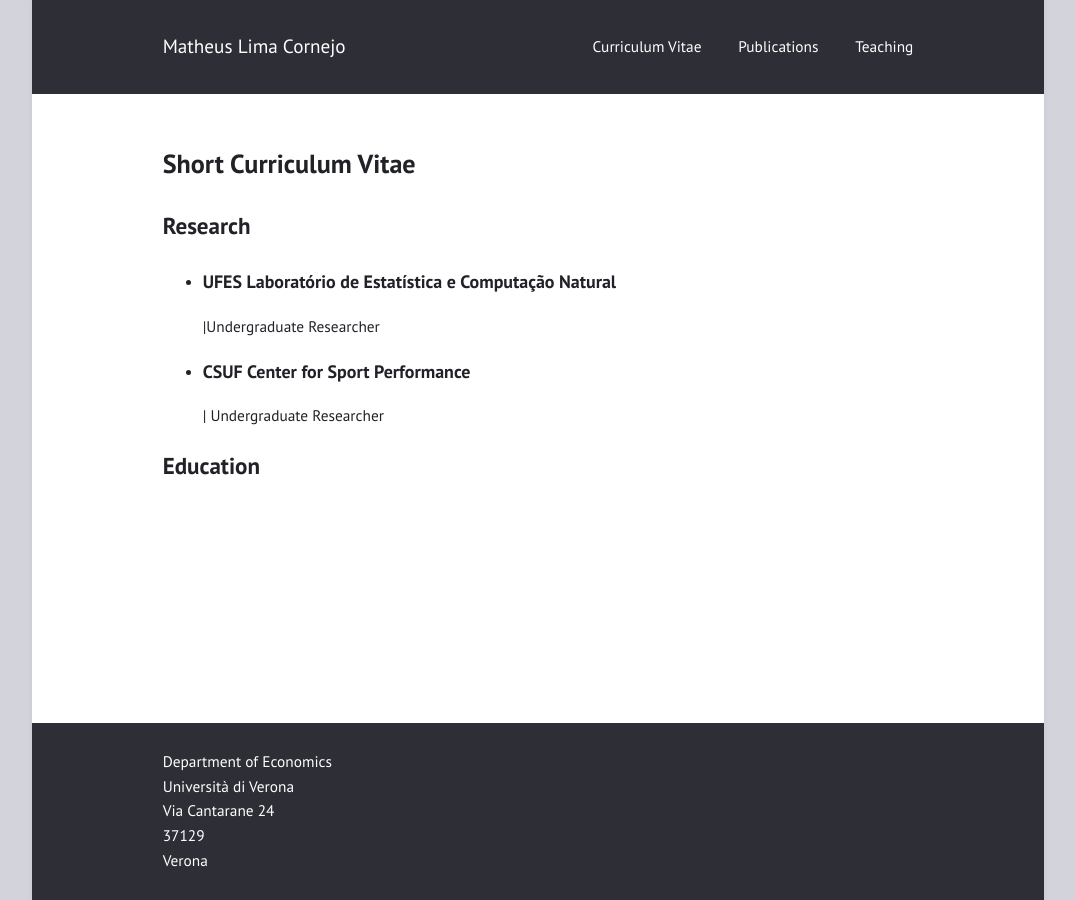
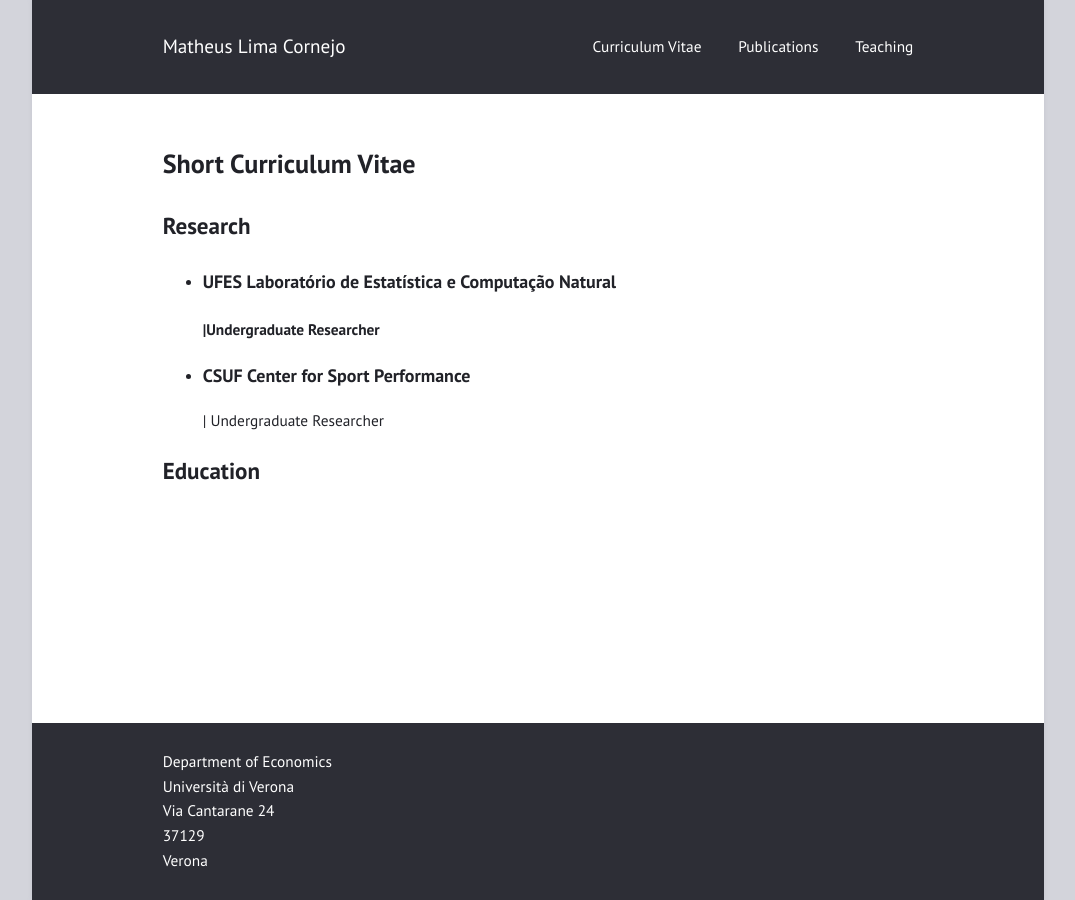
Before and after one commit to limacornejo/limacornejo.github.io, a Jekyll site: the page built from cv.md, in a window 1280 px wide. Shown: the whole page, without its empty margins (102-1177 px from the left). Built offline with Jekyll 4.4.1, drawn with Linux system fonts in a browser that asks for light colours.

Commit message:
Update cv.md

```diff
--- a/cv.md
+++ b/cv.md
@@ -8,7 +8,7 @@ layout: page
 <header><h2>Research</h2></header>
 
 <ul>
-  <li><h3>UFES Laboratório de Estatística e Computação Natural</h3>|Undergraduate Researcher</li>
+  <li><h3>UFES Laboratório de Estatística e Computação Natural</h3><h4>|Undergraduate Researcher</h4></li>
   <li><h3>CSUF Center for Sport Performance</h3> | Undergraduate Researcher</li>
 </ul>
 
```
